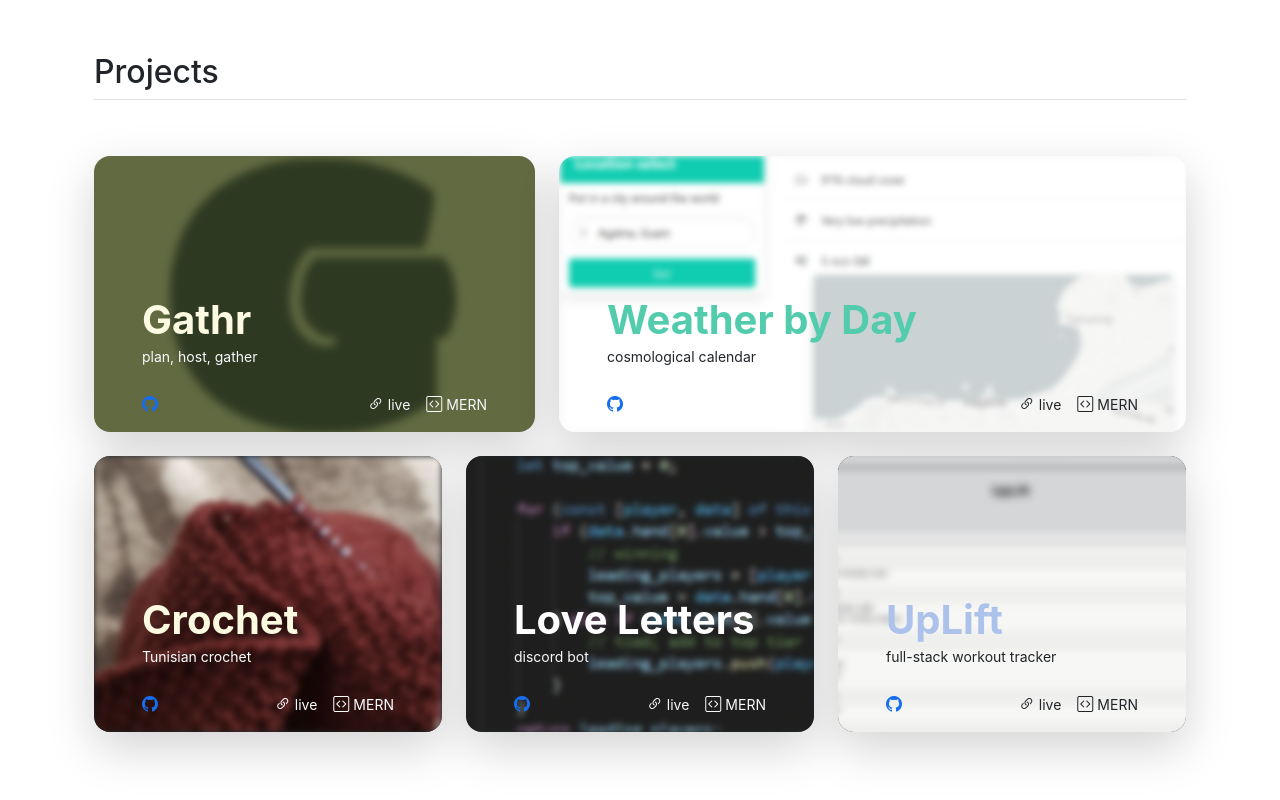
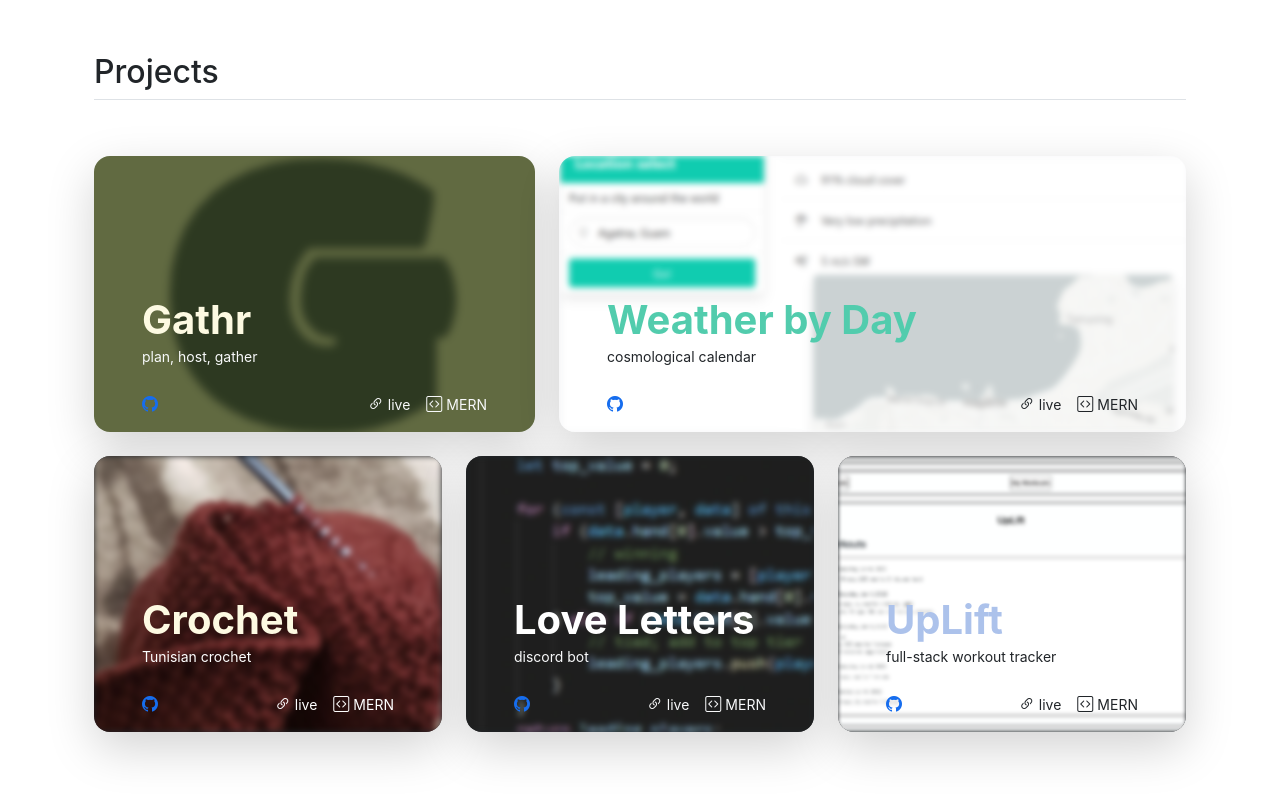
Before and after one commit to abel-baker/react-portfolio, a React (Create React App) app: page / in a window 1280 px wide. Shown: the part 488-1288 px from the top of the page. Built offline with nearby package versions, Linux system fonts and the light colour scheme.

Commit message:
Update data.js

```diff
--- a/src/assets/data.js
+++ b/src/assets/data.js
@@ -97,7 +97,6 @@ export default [
     articleClass: 'text-dark bg-dark',
     divClass: 'text-dark',
     bgImg: uplift,
-    bgFilter: '',
-    bgTransform: 'scale(1.4)'
+    bgFilter: 'brightness(1.2) blur(2px)'
   },
 ];
```
